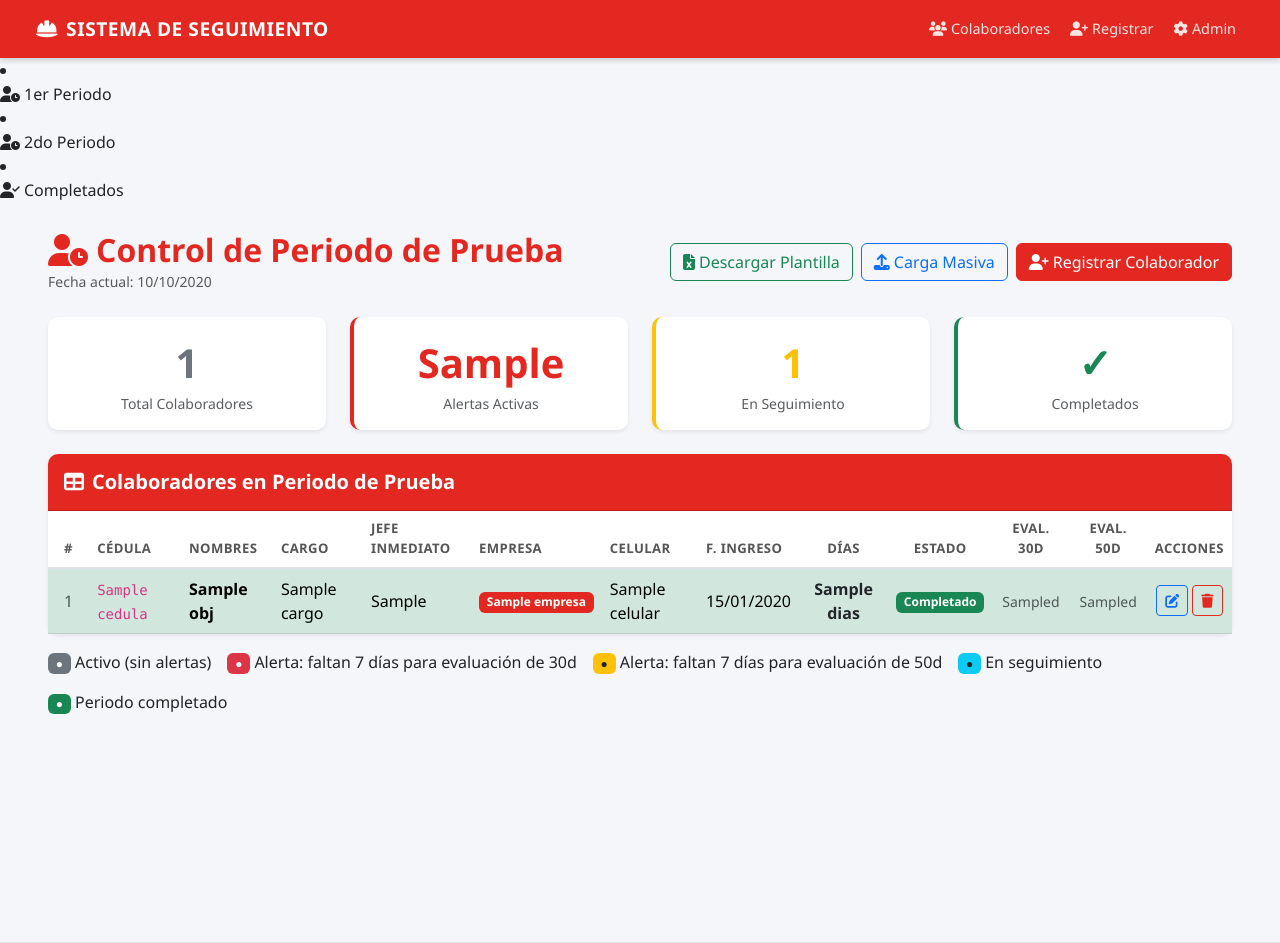
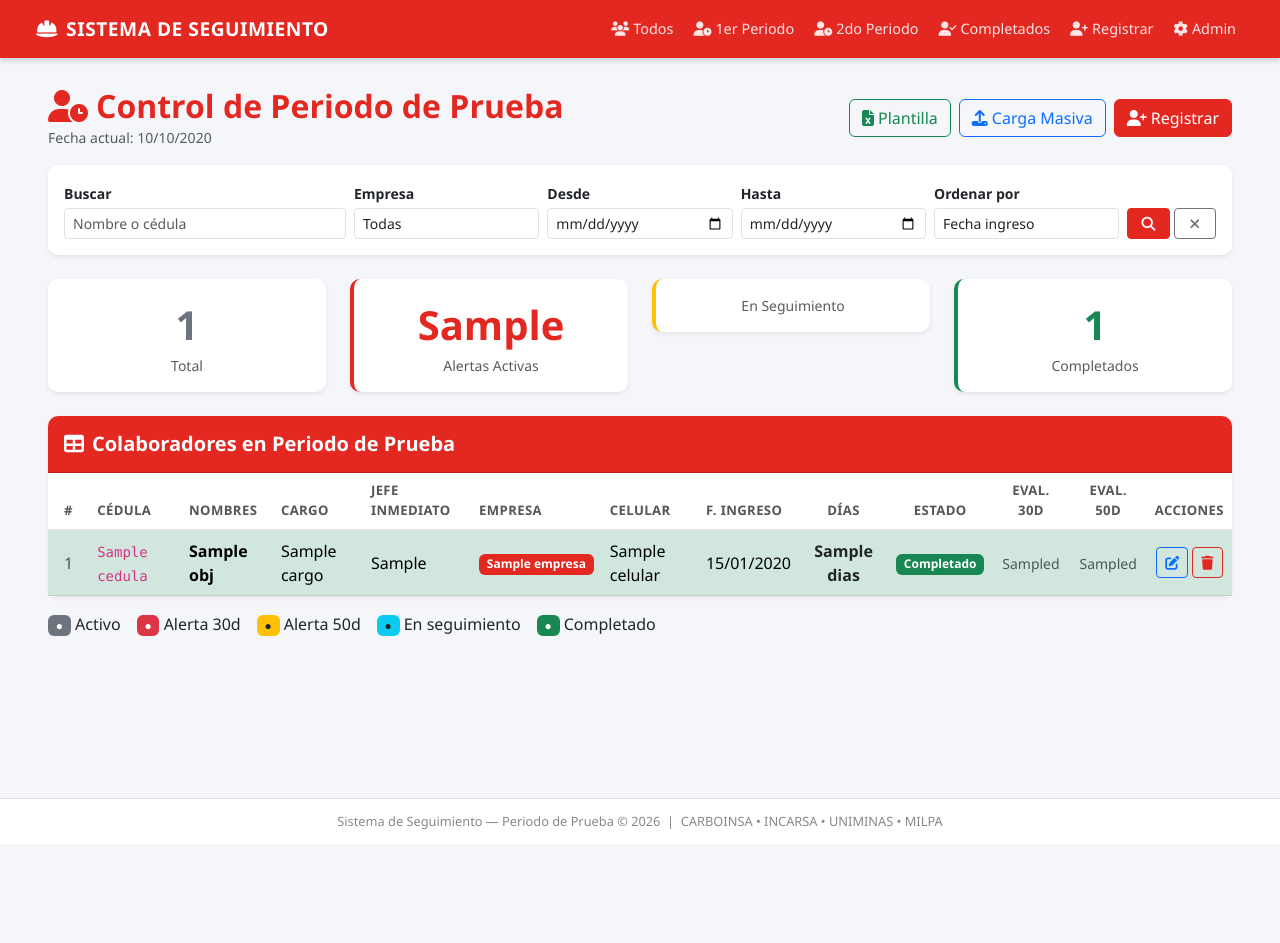
Before and after one commit to Corzito/proyecto_jefecito, a Django app: template _periodo_de_prueba/templates/_periodo_de_prueba/lista.html in a window 1280 px wide. Shown: the top 943 px of the page. After the commit the page ends 829 px from the top, so only its background shows below. Run offline with Django 3.2, Linux system fonts and the light colour scheme; the template is opened without the code that fills it: most values are stand-ins (such as "Sample title", 1, 10 or a date in 2020).

Commit message:
feat: vistas periodos, completados, filtros y resultado

```diff
--- a/_periodo_de_prueba/templates/_periodo_de_prueba/lista.html
+++ b/_periodo_de_prueba/templates/_periodo_de_prueba/lista.html
@@ -7,7 +7,7 @@
 <div class="container-fluid px-4">
 
   <!-- Encabezado -->
-  <div class="d-flex justify-content-between align-items-center mb-4">
+  <div class="d-flex justify-content-between align-items-center mb-3">
     <div>
       <h2 class="mb-0 fw-bold" style="color: #E32822;">
         <i class="fas fa-user-clock me-2"></i>Control de Periodo de Prueba
@@ -17,20 +17,65 @@
     <div class="d-flex gap-2 flex-wrap">
       {% if alertas_pendientes > 0 %}
       <span class="badge bg-danger fs-6 px-3 py-2 align-self-center">
-        <i class="fas fa-bell me-1"></i>{{ alertas_pendientes }} Alerta(s) pendiente(s)
+        <i class="fas fa-bell me-1"></i>{{ alertas_pendientes }} Alerta(s)
       </span>
       {% endif %}
       <a href="{% url 'periodo:descargar_plantilla' %}" class="btn btn-outline-success">
-        <i class="fas fa-file-excel me-1"></i>Descargar Plantilla
+        <i class="fas fa-file-excel me-1"></i>Plantilla
       </a>
       <button class="btn btn-outline-primary" data-bs-toggle="modal" data-bs-target="#modalCargaMasiva">
         <i class="fas fa-upload me-1"></i>Carga Masiva
       </button>
       <a href="{% url 'periodo:agregar' %}" class="btn btn-danger">
-        <i class="fas fa-user-plus me-1"></i>Registrar Colaborador
+        <i class="fas fa-user-plus me-1"></i>Registrar
       </a>
     </div>
   </div>
+
+  <!-- FILTROS -->
+  <form method="GET" class="card shadow-sm border-0 p-3 mb-4">
+    <div class="row g-2 align-items-end">
+      <div class="col-md-3">
+        <label class="form-label small fw-semibold mb-1">Buscar</label>
+        <input type="text" name="q" value="{{ q }}" class="form-control form-control-sm"
+               placeholder="Nombre o cédula">
+      </div>
+      <div class="col-md-2">
+        <label class="form-label small fw-semibold mb-1">Empresa</label>
+        <select name="empresa" class="form-control form-control-sm">
+          <option value="">Todas</option>
+          <option value="CARBOINSA" {% if empresa_filtro == 'CARBOINSA' %}selected{% endif %}>CARBOINSA</option>
+          <option value="INCARSA" {% if empresa_filtro == 'INCARSA' %}selected{% endif %}>INCARSA</option>
+          <option value="UNIMINAS" {% if empresa_filtro == 'UNIMINAS' %}selected{% endif %}>UNIMINAS</option>
+          <option value="MILPA" {% if empresa_filtro == 'MILPA' %}selected{% endif %}>MILPA</option>
+        </select>
+      </div>
+      <div class="col-md-2">
+        <label class="form-label small fw-semibold mb-1">Desde</label>
+        <input type="date" name="fecha_desde" value="{{ fecha_desde }}" class="form-control form-control-sm">
+      </div>
+      <div class="col-md-2">
+        <label class="form-label small fw-semibold mb-1">Hasta</label>
+        <input type="date" name="fecha_hasta" value="{{ fecha_hasta }}" class="form-control form-control-sm">
+      </div>
+      <div class="col-md-2">
+        <label class="form-label small fw-semibold mb-1">Ordenar por</label>
+        <select name="orden" class="form-control form-control-sm">
+          <option value="fecha_ingreso" {% if orden == 'fecha_ingreso' %}selected{% endif %}>Fecha ingreso</option>
+          <option value="nombres" {% if orden == 'nombres' %}selected{% endif %}>Nombre A-Z</option>
+          <option value="empresa" {% if orden == 'empresa' %}selected{% endif %}>Empresa</option>
+        </select>
+      </div>
+      <div class="col-md-1 d-flex gap-1">
+        <button type="submit" class="btn btn-danger btn-sm w-100">
+          <i class="fas fa-search"></i>
+        </button>
+        <a href="{% url 'periodo:lista' %}" class="btn btn-outline-secondary btn-sm w-100">
+          <i class="fas fa-times"></i>
+        </a>
+      </div>
+    </div>
+  </form>
 
   <!-- MODAL CARGA MASIVA -->
   <div class="modal fade" id="modalCargaMasiva" tabindex="-1" aria-hidden="true">
@@ -49,7 +94,6 @@
             <ol class="mb-0 mt-1 ps-3">
               <li>Descarga la <a href="{% url 'periodo:descargar_plantilla' %}">plantilla oficial</a>.</li>
               <li>Diligencia los datos sin modificar los encabezados.</li>
-              <li>Llena la columna <strong>Correo Jefe (opcional)</strong> para notificaciones.</li>
               <li>Los registros con cédula duplicada serán omitidos.</li>
             </ol>
           </div>
@@ -78,25 +122,27 @@
     <div class="col-md-3">
       <div class="card border-0 shadow-sm text-center py-3">
         <div class="fs-1 fw-bold text-secondary">{{ colaboradores|length }}</div>
-        <div class="text-muted small">Total Colaboradores</div>
+        <div class="text-muted small">Total</div>
       </div>
     </div>
     <div class="col-md-3">
-      <div class="card border-0 shadow-sm text-center py-3" style="border-left: 4px solid #E32822 !important;">
+      <div class="card border-0 shadow-sm text-center py-3" style="border-left:4px solid #E32822 !important;">
         <div class="fs-1 fw-bold" style="color:#E32822;">{{ alertas_pendientes }}</div>
         <div class="text-muted small">Alertas Activas</div>
       </div>
     </div>
     <div class="col-md-3">
-      <div class="card border-0 shadow-sm text-center py-3" style="border-left: 4px solid #ffc107 !important;">
-        <div class="fs-1 fw-bold text-warning">{{ colaboradores|length }}</div>
+      <div class="card border-0 shadow-sm text-center py-3" style="border-left:4px solid #ffc107 !important;">
+        <div class="fs-1 fw-bold text-warning">
+          {% for c in colaboradores %}{% if c.estado == 'en_seguimiento' or c.estado == 'alerta_50' %}1{% endif %}{% endfor %}
+        </div>
         <div class="text-muted small">En Seguimiento</div>
       </div>
     </div>
     <div class="col-md-3">
-      <div class="card border-0 shadow-sm text-center py-3" style="border-left: 4px solid #198754 !important;">
+      <div class="card border-0 shadow-sm text-center py-3" style="border-left:4px solid #198754 !important;">
         <div class="fs-1 fw-bold text-success">
-          {% for c in colaboradores %}{% if c.estado == 'completado' %}✓{% endif %}{% endfor %}
+          {% for c in colaboradores %}{% if c.estado == 'completado' %}1{% endif %}{% endfor %}
         </div>
         <div class="text-muted small">Completados</div>
       </div>
@@ -132,48 +178,25 @@
           </thead>
           <tbody>
             {% for item in colaboradores %}
-            <tr class="
-              {% if item.estado == 'alerta_30' or item.estado == 'alerta_50' %}table-danger
-              {% elif item.estado == 'completado' %}table-success
-              {% endif %}
-            ">
+            <tr class="{% if item.estado == 'alerta_30' or item.estado == 'alerta_50' %}table-danger{% elif item.estado == 'completado' %}table-success{% endif %}">
               <td class="px-3 text-muted">{{ forloop.counter }}</td>
               <td><code>{{ item.obj.cedula }}</code></td>
               <td class="fw-semibold">{{ item.obj.nombres }}</td>
               <td>{{ item.obj.cargo }}</td>
-              <td>
-                {% if item.obj.jefe_inmediato %}
-                  {{ item.obj.jefe_inmediato }}
-                  {% if not item.obj.correo_jefe %}
-                    <span class="badge bg-warning text-dark ms-1" title="Sin correo registrado">
-                      <i class="fas fa-exclamation-triangle"></i>
-                    </span>
-                  {% endif %}
-                {% else %}
-                  <span class="text-muted">—</span>
-                {% endif %}
-              </td>
-              <td>
-                <span class="badge" style="background-color:#E32822;">{{ item.obj.empresa }}</span>
-              </td>
+              <td>{{ item.obj.jefe_inmediato|default:"—" }}</td>
+              <td><span class="badge" style="background-color:#E32822;">{{ item.obj.empresa }}</span></td>
               <td>{{ item.obj.celular }}</td>
               <td>{{ item.obj.fecha_ingreso|date:"d/m/Y" }}</td>
               <td class="text-center fw-bold">
-                <span class="
-                  {% if item.dias >= 50 %}text-success
-                  {% elif item.estado == 'alerta_30' or item.estado == 'alerta_50' %}text-danger
-                  {% else %}text-dark{% endif %}
-                ">{{ item.dias }}</span>
+                <span class="{% if item.dias >= 50 %}text-success{% elif item.estado == 'alerta_30' or item.estado == 'alerta_50' %}text-danger{% else %}text-dark{% endif %}">
+                  {{ item.dias }}
+                </span>
               </td>
               <td class="text-center">
                 {% if item.estado == 'alerta_30' %}
-                  <span class="badge bg-danger">
-                    <i class="fas fa-bell me-1"></i>Faltan {{ item.dias_para_30 }}d para 30d
-                  </span>
+                  <span class="badge bg-danger"><i class="fas fa-bell me-1"></i>Faltan {{ item.dias_para_30 }}d</span>
                 {% elif item.estado == 'alerta_50' %}
-                  <span class="badge bg-warning text-dark">
-                    <i class="fas fa-bell me-1"></i>Faltan {{ item.dias_para_50 }}d para 50d
-                  </span>
+                  <span class="badge bg-warning text-dark"><i class="fas fa-bell me-1"></i>Faltan {{ item.dias_para_50 }}d</span>
                 {% elif item.estado == 'completado' %}
                   <span class="badge bg-success">Completado</span>
                 {% elif item.estado == 'en_seguimiento' %}
@@ -182,38 +205,32 @@
                   <span class="badge bg-secondary">Activo</span>
                 {% endif %}
               </td>
-
-              <!-- Evaluación 30 días -->
               <td class="text-center">
                 {% if item.obj.evaluacion_30_completada %}
                   <i class="fas fa-check-circle text-success fs-5"></i>
                 {% elif item.dias >= 30 %}
                   <a href="{% url 'periodo:marcar_evaluacion' item.obj.pk '30' %}"
                      class="btn btn-sm btn-outline-success"
-                     onclick="return confirm('¿Marcar evaluación de 30 días como completada?')">
+                     onclick="return confirm('¿Marcar evaluación de 30 días?')">
                     <i class="fas fa-check"></i>
                   </a>
                 {% else %}
                   <span class="text-muted small">{{ item.dias_para_30 }}d</span>
                 {% endif %}
               </td>
-
-              <!-- Evaluación 50 días -->
               <td class="text-center">
                 {% if item.obj.evaluacion_50_completada %}
                   <i class="fas fa-check-circle text-success fs-5"></i>
                 {% elif item.dias >= 50 %}
                   <a href="{% url 'periodo:marcar_evaluacion' item.obj.pk '50' %}"
                      class="btn btn-sm btn-outline-success"
-                     onclick="return confirm('¿Marcar evaluación de 50 días como completada?')">
+                     onclick="return confirm('¿Marcar evaluación de 50 días?')">
                     <i class="fas fa-check"></i>
                   </a>
                 {% else %}
                   <span class="text-muted small">{{ item.dias_para_50 }}d</span>
                 {% endif %}
               </td>
-
-              <!-- Acciones -->
               <td class="text-center">
                 <div class="d-flex gap-1 justify-content-center">
                   <a href="{% url 'periodo:editar' item.obj.pk %}"
@@ -244,11 +261,11 @@
 
   <!-- Leyenda -->
   <div class="mt-3 d-flex gap-3 flex-wrap">
-    <span><span class="badge bg-secondary">●</span> Activo (sin alertas)</span>
-    <span><span class="badge bg-danger">●</span> Alerta: faltan 7 días para evaluación de 30d</span>
-    <span><span class="badge bg-warning text-dark">●</span> Alerta: faltan 7 días para evaluación de 50d</span>
+    <span><span class="badge bg-secondary">●</span> Activo</span>
+    <span><span class="badge bg-danger">●</span> Alerta 30d</span>
+    <span><span class="badge bg-warning text-dark">●</span> Alerta 50d</span>
     <span><span class="badge bg-info text-dark">●</span> En seguimiento</span>
-    <span><span class="badge bg-success">●</span> Periodo completado</span>
+    <span><span class="badge bg-success">●</span> Completado</span>
   </div>
 
 </div>
--- a/_periodo_de_prueba/templates/base.html
+++ b/_periodo_de_prueba/templates/base.html
@@ -4,106 +4,32 @@
   <meta charset="UTF-8">
   <meta name="viewport" content="width=device-width, initial-scale=1.0">
   <title>{% block title %}Sistema de Seguimiento{% endblock %}</title>
-
   <link href="https://cdn.jsdelivr.net/npm/bootstrap@5.3.0/dist/css/bootstrap.min.css" rel="stylesheet">
   <link href="https://cdnjs.cloudflare.com/ajax/libs/font-awesome/6.4.0/css/all.min.css" rel="stylesheet">
-
   <style>
-    :root {
-      --rojo: #E32822;
-      --rojo-oscuro: #b51f1a;
-    }
-    body {
-      background-color: #f4f6f9;
-      font-family: 'Segoe UI', sans-serif;
-    }
-    .navbar-top {
-      background-color: var(--rojo);
-      padding: 0.6rem 1.5rem;
-      box-shadow: 0 2px 6px rgba(0,0,0,0.2);
-    }
-    .navbar-top .navbar-brand {
-      color: #fff !important;
-      font-weight: 700;
-      font-size: 1.2rem;
-      letter-spacing: 0.5px;
-    }
-    .navbar-top .nav-link {
-      color: rgba(255,255,255,0.88) !important;
-      font-size: 0.9rem;
-      padding: 0.4rem 0.8rem;
-      border-radius: 4px;
-      transition: background 0.2s;
-    }
-    .navbar-top .nav-link:hover,
-    .navbar-top .nav-link.active {
-      background-color: rgba(255,255,255,0.18);
-      color: #fff !important;
-    }
-    .navbar-toggler {
-      border-color: rgba(255,255,255,0.5);
-    }
-    .navbar-toggler-icon {
-      filter: invert(1);
-    }
-    .main-wrapper {
-      min-height: calc(100vh - 60px);
-    }
-    .content-area {
-      padding: 1.8rem 1.5rem;
-    }
-    .card {
-      border-radius: 10px;
-    }
-    .card-header {
-      border-radius: 10px 10px 0 0 !important;
-    }
-    .table thead th {
-      font-size: 0.82rem;
-      text-transform: uppercase;
-      letter-spacing: 0.4px;
-      color: #555;
-      border-bottom: 2px solid #dee2e6;
-    }
-    .table tbody tr:hover {
-      background-color: #fff8f8;
-    }
-    .btn-danger {
-      background-color: var(--rojo);
-      border-color: var(--rojo);
-    }
-    .btn-danger:hover {
-      background-color: var(--rojo-oscuro);
-      border-color: var(--rojo-oscuro);
-    }
-    .btn-outline-danger {
-      color: var(--rojo);
-      border-color: var(--rojo);
-    }
-    .btn-outline-danger:hover {
-      background-color: var(--rojo);
-      border-color: var(--rojo);
-    }
-    .footer {
-      background-color: #fff;
-      border-top: 1px solid #dee2e6;
-      padding: 0.8rem 1.5rem;
-      font-size: 0.8rem;
-      color: #888;
-      text-align: center;
-    }
-    .messages-container {
-      position: fixed;
-      top: 70px;
-      right: 20px;
-      z-index: 9999;
-      min-width: 300px;
-    }
+    :root { --rojo: #E32822; --rojo-oscuro: #b51f1a; }
+    body { background-color: #f4f6f9; font-family: 'Segoe UI', sans-serif; }
+    .navbar-top { background-color: var(--rojo); padding: 0.6rem 1.5rem; box-shadow: 0 2px 6px rgba(0,0,0,0.2); }
+    .navbar-top .navbar-brand { color: #fff !important; font-weight: 700; font-size: 1.2rem; letter-spacing: 0.5px; }
+    .navbar-top .nav-link { color: rgba(255,255,255,0.88) !important; font-size: 0.9rem; padding: 0.4rem 0.8rem; border-radius: 4px; transition: background 0.2s; }
+    .navbar-top .nav-link:hover, .navbar-top .nav-link.active { background-color: rgba(255,255,255,0.18); color: #fff !important; }
+    .navbar-toggler { border-color: rgba(255,255,255,0.5); }
+    .navbar-toggler-icon { filter: invert(1); }
+    .main-wrapper { min-height: calc(100vh - 60px); }
+    .content-area { padding: 1.8rem 1.5rem; }
+    .card { border-radius: 10px; }
+    .card-header { border-radius: 10px 10px 0 0 !important; }
+    .table thead th { font-size: 0.82rem; text-transform: uppercase; letter-spacing: 0.4px; color: #555; border-bottom: 2px solid #dee2e6; }
+    .table tbody tr:hover { background-color: #fff8f8; }
+    .btn-danger { background-color: var(--rojo); border-color: var(--rojo); }
+    .btn-danger:hover { background-color: var(--rojo-oscuro); border-color: var(--rojo-oscuro); }
+    .btn-outline-danger { color: var(--rojo); border-color: var(--rojo); }
+    .btn-outline-danger:hover { background-color: var(--rojo); border-color: var(--rojo); }
+    .footer { background-color: #fff; border-top: 1px solid #dee2e6; padding: 0.8rem 1.5rem; font-size: 0.8rem; color: #888; text-align: center; }
+    .messages-container { position: fixed; top: 70px; right: 20px; z-index: 9999; min-width: 300px; }
   </style>
-
   {% block extra_css %}{% endblock %}
 </head>
-
 <body>
 
   <nav class="navbar navbar-top navbar-expand-lg">
@@ -119,7 +45,25 @@
           <li class="nav-item">
             <a class="nav-link {% if request.resolver_match.url_name == 'lista' %}active{% endif %}"
                href="{% url 'periodo:lista' %}">
-              <i class="fas fa-users me-1"></i>Colaboradores
+              <i class="fas fa-users me-1"></i>Todos
+            </a>
+          </li>
+          <li class="nav-item">
+            <a class="nav-link {% if request.resolver_match.url_name == 'primer_periodo' %}active{% endif %}"
+               href="{% url 'periodo:primer_periodo' %}">
+              <i class="fas fa-user-clock me-1"></i>1er Periodo
+            </a>
+          </li>
+          <li class="nav-item">
+            <a class="nav-link {% if request.resolver_match.url_name == 'segundo_periodo' %}active{% endif %}"
+               href="{% url 'periodo:segundo_periodo' %}">
+              <i class="fas fa-user-clock me-1"></i>2do Periodo
+            </a>
+          </li>
+          <li class="nav-item">
+            <a class="nav-link {% if request.resolver_match.url_name == 'completados' %}active{% endif %}"
+               href="{% url 'periodo:completados' %}">
+              <i class="fas fa-user-check me-1"></i>Completados
             </a>
           </li>
           <li class="nav-item">
@@ -136,30 +80,11 @@
       </div>
     </div>
   </nav>
-  <li class="nav-item">
-    <a class="nav-link {% if request.resolver_match.url_name == 'primer_periodo' %}active{% endif %}"
-       href="{% url 'periodo:primer_periodo' %}">
-        <i class="fas fa-user-clock me-1"></i>1er Periodo
-    </a>
-</li>
-<li class="nav-item">
-    <a class="nav-link {% if request.resolver_match.url_name == 'segundo_periodo' %}active{% endif %}"
-       href="{% url 'periodo:segundo_periodo' %}">
-        <i class="fas fa-user-clock me-1"></i>2do Periodo
-    </a>
-</li>
-<li class="nav-item">
-    <a class="nav-link {% if request.resolver_match.url_name == 'completados' %}active{% endif %}"
-       href="{% url 'periodo:completados' %}">
-        <i class="fas fa-user-check me-1"></i>Completados
-    </a>
-</li>
 
   {% if messages %}
   <div class="messages-container">
     {% for message in messages %}
-    <div class="alert alert-{% if message.tags == 'error' %}danger{% else %}{{ message.tags }}{% endif %} alert-dismissible fade show shadow-sm"
-         role="alert">
+    <div class="alert alert-{% if message.tags == 'error' %}danger{% else %}{{ message.tags }}{% endif %} alert-dismissible fade show shadow-sm" role="alert">
       <i class="fas fa-{% if message.tags == 'success' %}check-circle{% elif message.tags == 'error' %}exclamation-circle{% else %}info-circle{% endif %} me-2"></i>
       {{ message }}
       <button type="button" class="btn-close" data-bs-dismiss="alert"></button>
@@ -187,7 +112,6 @@
       });
     }, 4000);
   </script>
-
   {% block extra_js %}{% endblock %}
 </body>
 </html>
```
